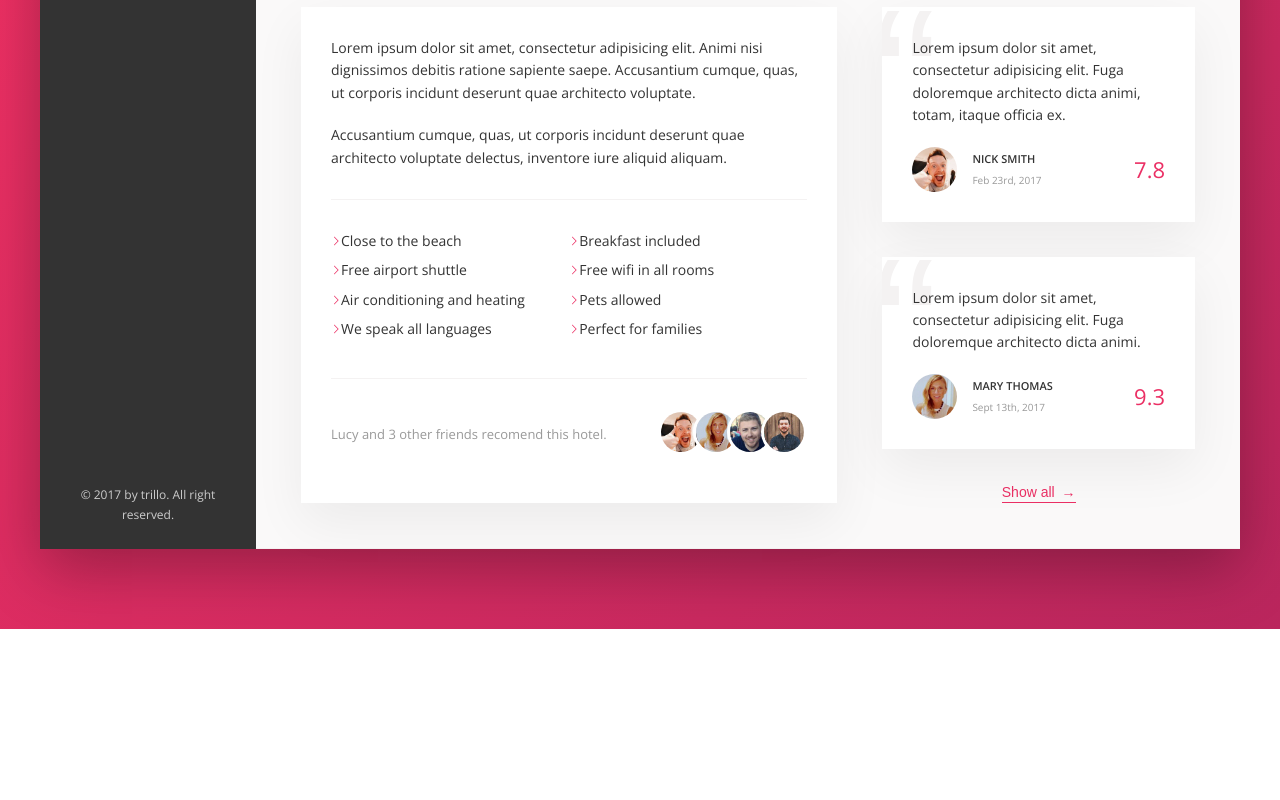
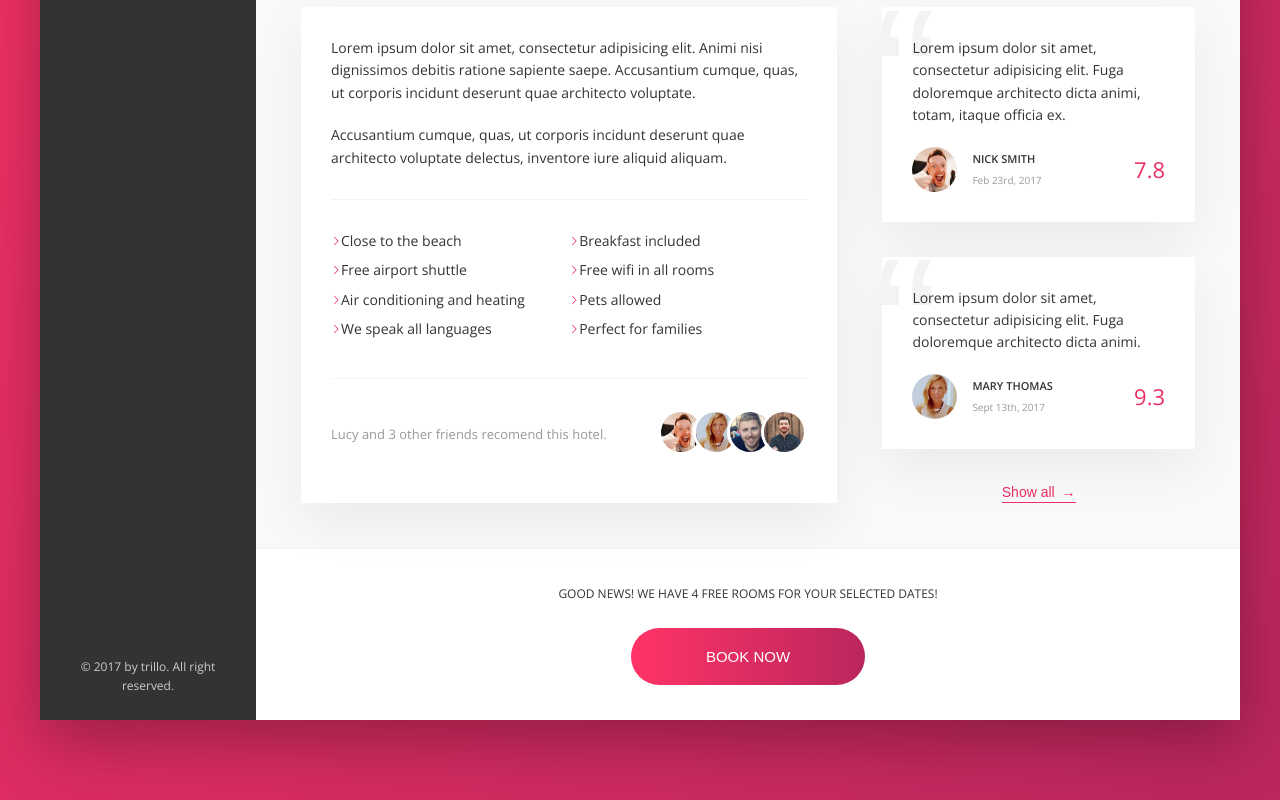
Before and after one commit to FlamingShali/Trillo-booking-app, a website: page index.html in a window 1280 px wide. Shown: the part 640-1440 px from the top of the page. Before the commit the page ends 1269 px from the top, so only its background shows below. Drawn offline with nearby package versions, Linux system fonts and the light colour scheme.

Commit message:
added CTA section

```diff
--- a/index.html
+++ b/index.html
@@ -191,7 +191,8 @@
                         </figure>
                         <figure class="review">
                             <blockquote class="review__text">
-                                Lorem ipsum dolor sit amet, consectetur adipisicing elit. Fuga doloremque architecto dicta animi.
+                                Lorem ipsum dolor sit amet, consectetur adipisicing elit. Fuga doloremque architecto
+                                dicta animi.
                             </blockquote>
                             <figcaption class="review__user">
                                 <img src="img/user-2.jpg" alt="User 2" class="review__photo">
@@ -202,9 +203,18 @@
                                 <div class="review__rating">9.3</div>
                             </figcaption>
                         </figure>
-
                         <button class="btn-inline">Show all <span>&rarr;</span></button>
                     </div>
+                </div>
+
+                <div class="cta">
+                    <h2 class="cta__book-now">
+                        Good news! We have 4 free rooms for your selected dates!
+                    </h2>
+                    <button class="btn">
+                        <span class="btn__visible">Book now</span>
+                        <span class="btn__invisible">Only 4 rooms left</span>
+                    </button>
                 </div>
             </main>
         </div>
--- a/sass/_components.scss
+++ b/sass/_components.scss
@@ -267,7 +267,7 @@
   cursor: pointer;
   transition: all 0.5s;
 
-  span{
+  span {
     margin-left: 3px;
     transition: margin-left 0.2s;
   }
@@ -275,11 +275,10 @@
   &:hover {
     color: var(--color-grey-dark-1);
 
-    span{
+    span {
       margin-left: 0.8rem;
     }
   }
-
 
   &:focus {
     outline: none;
@@ -397,7 +396,6 @@
   &__user {
     display: flex;
     align-items: center;
-
   }
 
   &__photo {
@@ -429,9 +427,9 @@
     font-weight: 300;
   }
 
-  &::before{
+  &::before {
     content: "\201C";
-    position:absolute;
+    position: absolute;
     top: -2.75rem;
     left: -1rem;
     line-height: 1;
@@ -441,3 +439,76 @@
     z-index: 1;
   }
 }
+
+///////////////////////////
+/// Call to action
+
+.cta {
+  padding: 3.5rem 0;
+  text-align: center;
+
+  &__book-now {
+    font-size: 1.2rem;
+    font-weight: 300;
+    text-transform: uppercase;
+    margin-bottom: 2.5rem;
+  }
+}
+
+.btn {
+  font-size: 1.5rem;
+  font-weight: 300;
+  text-transform: uppercase;
+  border-radius: 100px;
+  border: none;
+  background-image: linear-gradient(
+    to right,
+    var(--color-primary-light),
+    var(--color-primary-dark)
+  );
+  color: #fff;
+  position: relative;
+  overflow: hidden;
+  cursor: pointer;
+
+  & > * {
+    padding: 2rem 7.5rem;
+    width: 100%;
+    height: 100%;
+    transition: all 0.2s;
+  }
+
+  &__visible {
+    display: inline-block;
+    padding: 2rem 7.5rem;
+    width: 100%;
+    height: 100%;
+  }
+
+  &__invisible {
+    position: absolute;
+    padding: 2rem 0;
+    left: 0;
+    top: -100%;
+  }
+
+  &:hover{
+    background-image: linear-gradient(
+      to left,
+      var(--color-primary-light),
+      var(--color-primary-dark)
+    );
+  }
+
+  &:hover &__visible {
+    transform: translateY(100%);
+  }
+  &:hover &__invisible {
+    top: 0;
+  }
+
+  &:focus{
+    outline: none;
+    animation: pulsate 1s infinite;
+  }
+}
```
Also changed, not shown: css/style.css.
